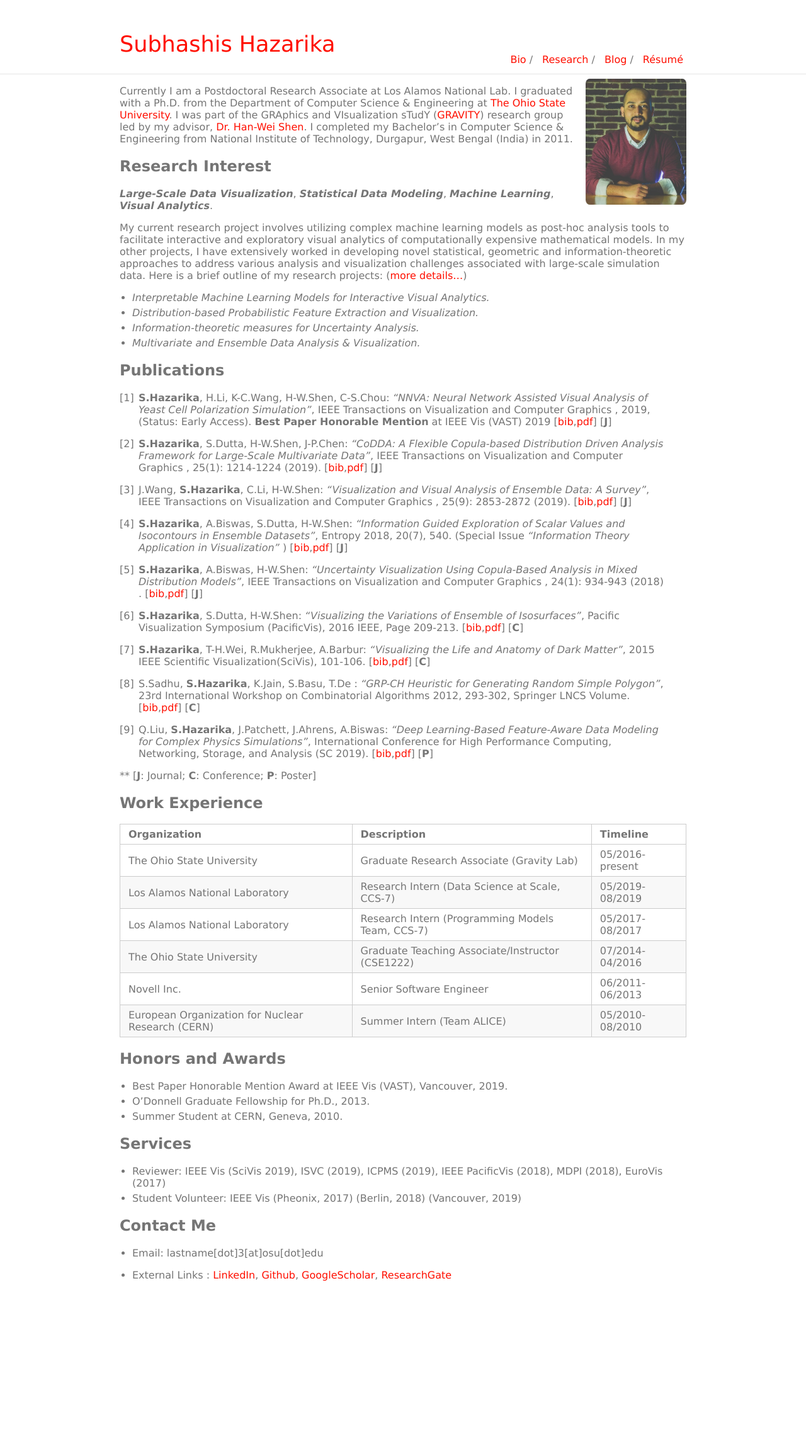
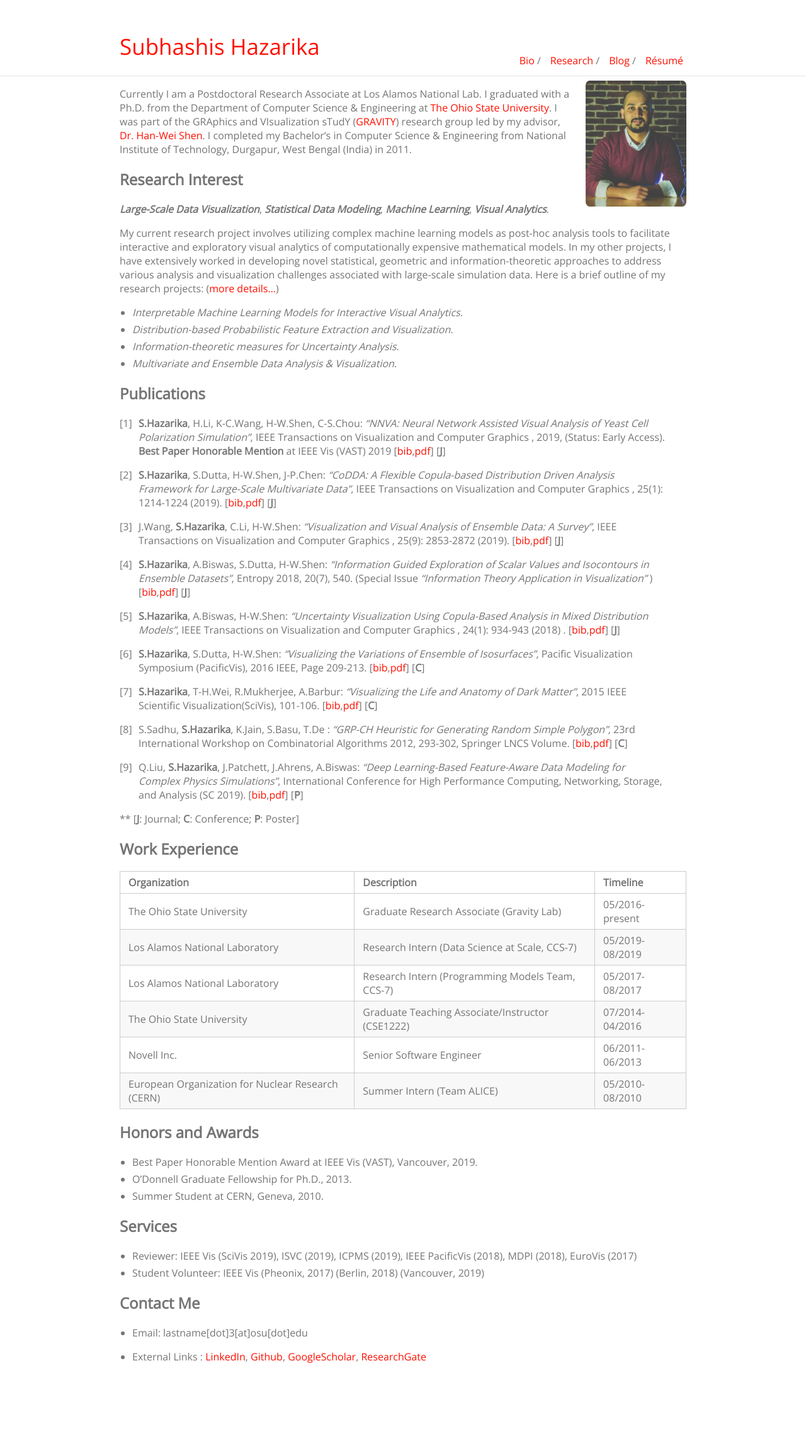
Before and after one commit to subhashis-parc/subhashis.github.io, a Jekyll site: the page built from index.md, in a window 1280 px wide. Shown: the whole page at 63% size. Built offline with Jekyll 4.4.1, drawn with Linux system fonts in a browser that asks for light colours; some web fonts are replaced; before the commit the page ends 2176 px from its top, so only the background shows below that.

Commit message:
open sans

```diff
--- a/_layouts/default.html
+++ b/_layouts/default.html
@@ -21,7 +21,7 @@
         {% assign url = site.url | append: site.baseurl | append: page.url %}
     {% endif %}
     <meta name="description" content="{{ desc }}">
-    <link href='https://fonts.googleapis.com/css?family=Verdana:400,700' rel='stylesheet' type='text/css'>
+    <link href="https://fonts.googleapis.com/css2?family=Open+Sans&display=swap" rel="stylesheet" type='text/css'>
     <link rel="alternate" type="application/rss+xml" title="{{ site.title }} RSS" href="/feed.xml" />
     <link rel="stylesheet" href="{{ site.url }}{{ site.baseurl }}/css/main.css">
     {% if site.favicon %}
--- a/_sass/_style.scss
+++ b/_sass/_style.scss
@@ -11,7 +11,7 @@ html {
 }
 body {
     margin: 0;
-    font-family: "Verdana";
+    font-family: 'Open Sans', sans-serif;
     color : #757575;
     height: 100%;
     text-align: left;
```
